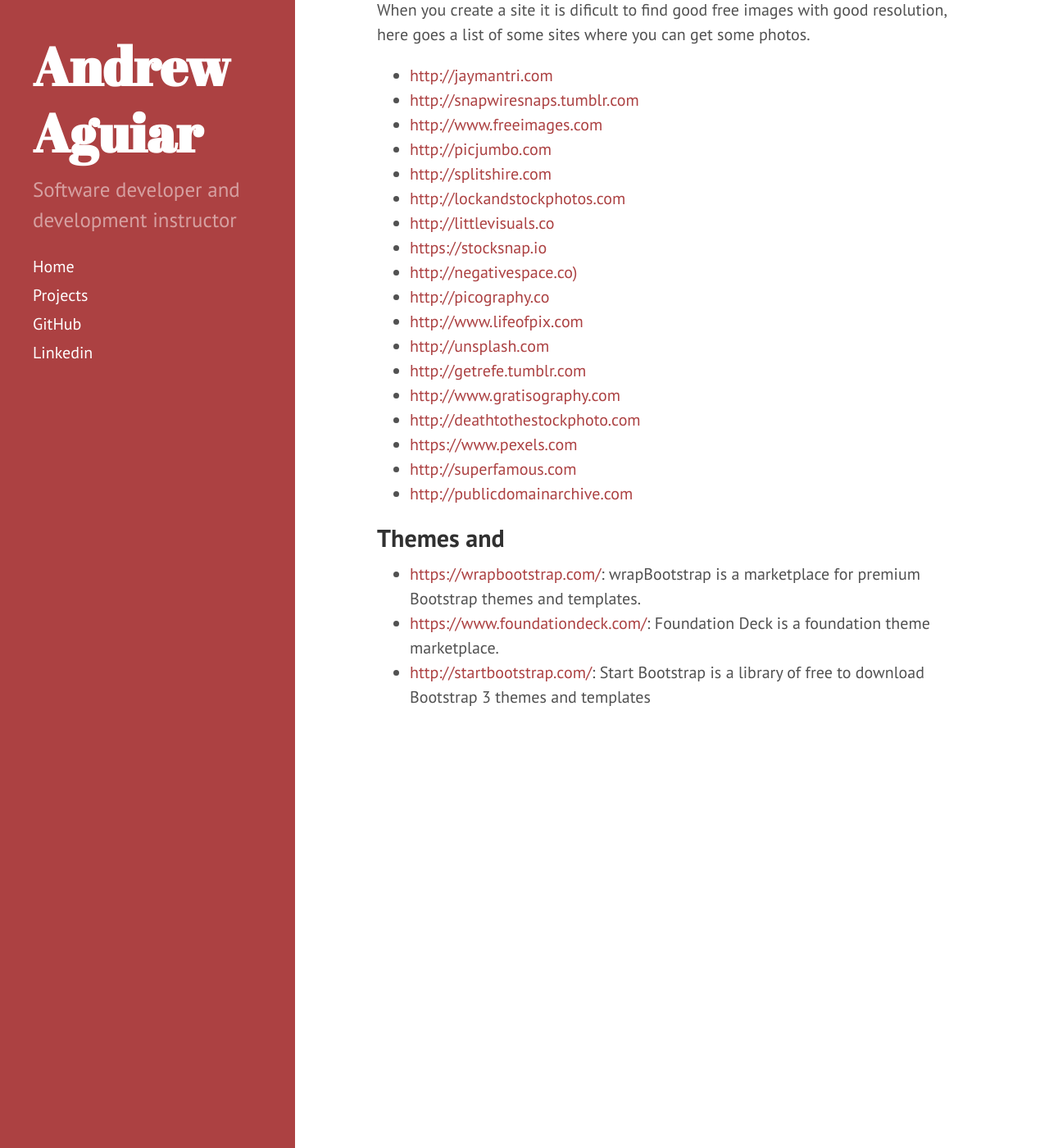
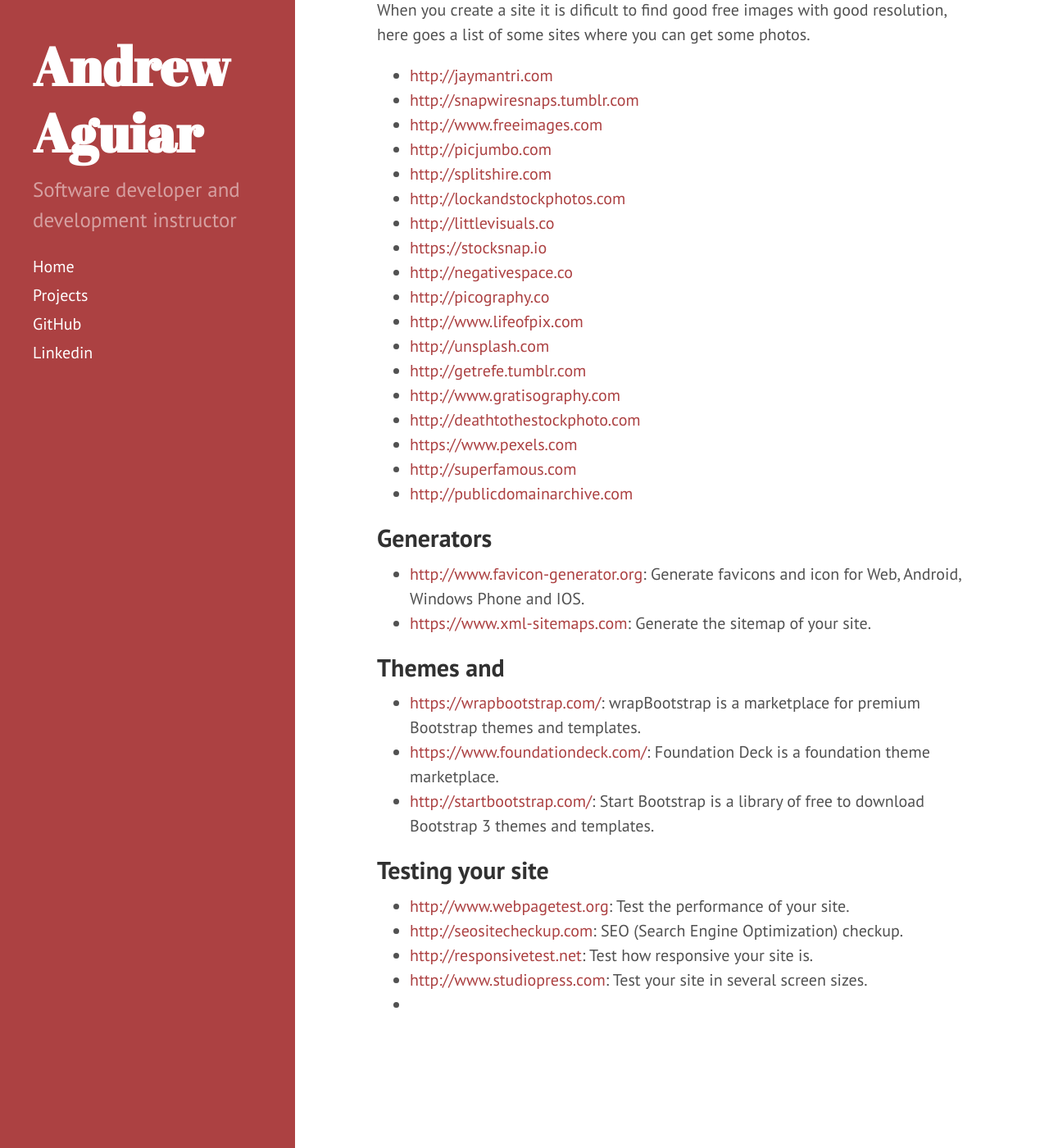
Before and after one commit to gadsc/andrewaguiar.github.io, a Jekyll site: the page built from _posts/2015-10-26-startup-list-of-usefull-sites-to-entrepreneurs.md, in a window 1280 px wide and 1400 px high, scrolled down 518 px. Shown: the whole window at 82% size. Built offline with Jekyll 4.4.1, drawn with Linux system fonts in a browser that asks for light colours; Markdown is read by kramdown in place of the engine named in the settings; comment, search, counter and statistics services are not loaded.

Commit message:
Update 2015-10-26-startup-list-of-usefull-sites-to-entrepreneurs.md

```diff
--- a/_posts/2015-10-26-startup-list-of-usefull-sites-to-entrepreneurs.md
+++ b/_posts/2015-10-26-startup-list-of-usefull-sites-to-entrepreneurs.md
@@ -21,7 +21,7 @@
   - [http://lockandstockphotos.com](http://lockandstockphotos.com/)
   - [http://littlevisuals.co](http://littlevisuals.co/)
   - [https://stocksnap.io](https://stocksnap.io/)
-  - [http://negativespace.co)](http://negativespace.co/)
+  - [http://negativespace.co](http://negativespace.co/)
   - [http://picography.co](http://picography.co/)
   - [http://www.lifeofpix.com](http://www.lifeofpix.com/)
   - [http://unsplash.com](http://unsplash.com/)
@@ -32,8 +32,19 @@
   - [http://superfamous.com](http://superfamous.com/)
   - [http://publicdomainarchive.com](http://publicdomainarchive.com/)
 
+## Generators
+  - [http://www.favicon-generator.org](http://www.favicon-generator.org): Generate favicons and icon for Web, Android, Windows Phone and IOS.
+  - [https://www.xml-sitemaps.com](https://www.xml-sitemaps.com): Generate the sitemap of your site.
+
 ## Themes and
 
   - [https://wrapbootstrap.com/](https://wrapbootstrap.com/): wrapBootstrap is a marketplace for premium Bootstrap themes and templates.
   - [https://www.foundationdeck.com/](https://www.foundationdeck.com/): Foundation Deck is a foundation theme marketplace.
-  - [http://startbootstrap.com/](http://startbootstrap.com/): Start Bootstrap is a library of free to download Bootstrap 3 themes and templates
+  - [http://startbootstrap.com/](http://startbootstrap.com/): Start Bootstrap is a library of free to download Bootstrap 3 themes and templates.
+
+## Testing your site
+  - [http://www.webpagetest.org](http://www.webpagetest.org): Test the performance of your site.
+  - [http://seositecheckup.com](http://seositecheckup.com): SEO (Search Engine Optimization) checkup.
+  - [http://responsivetest.net](http://responsivetest.net): Test how responsive your site is.
+  - [http://www.studiopress.com](http://www.studiopress.com): Test your site in several screen sizes.
+  -
```
